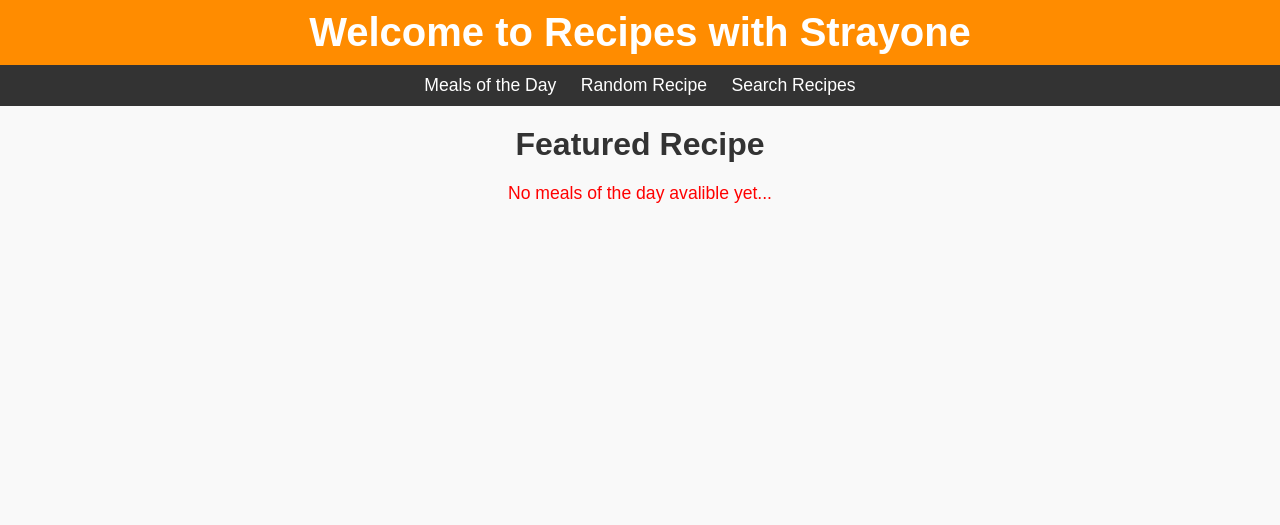
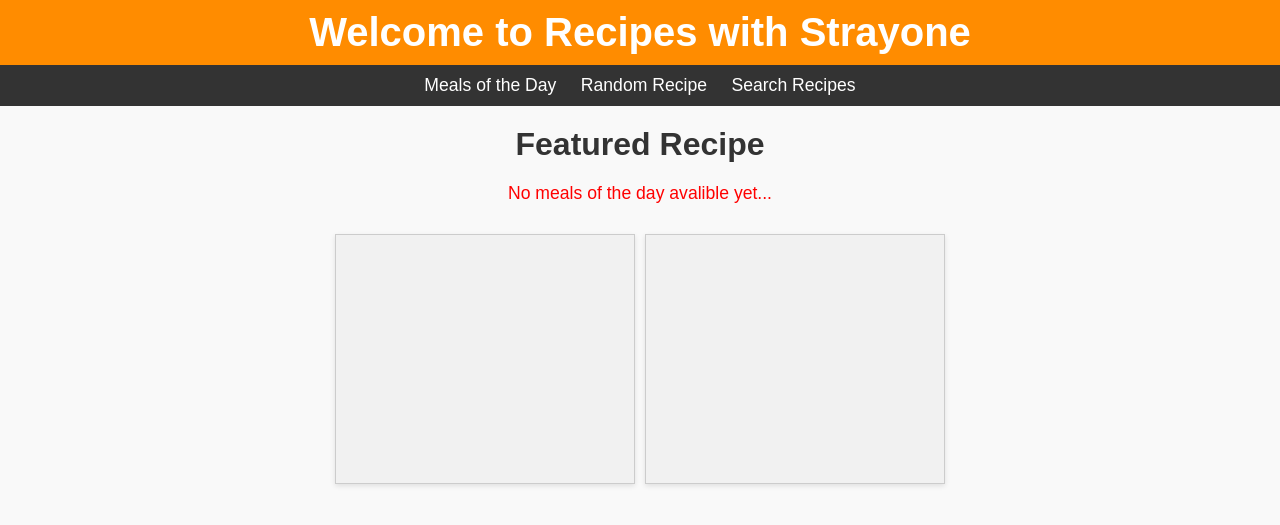
Before and after one commit to strayon3/foodsite, a Flask app: page / in a window 1280 px wide. Shown: the top 525 px of the page. Run offline with Flask 3, Linux system fonts and the light colour scheme.

Commit message:
Add files via upload

```diff
--- a/static/style.css
+++ b/static/style.css
@@ -240,3 +240,49 @@ p {
     text-align: center;
     margin-top: 10px;
 }
+/* Container styling for side-by-side alignment */
+.ad-container {
+    display: flex;               /* Enables flexbox for horizontal layout */
+    justify-content: center; /* Align items to the left */
+    gap: 10px;                   /* Add space between the ads */
+    padding: 10px;               /* Optional padding around the container */
+}
+
+/* Individual ad styling */
+.ad-zone2,
+.ad-zone3 {
+    flex: 0 0 auto;              /* Prevent the ads from resizing */
+    width: 300px;                /* Set a fixed width for the ads */
+    height: 250px;               /* Set a fixed height for the ads */
+    background-color: #f1f1f1;   /* Optional background for visualization */
+    border: 1px solid #ccc;      /* Optional border for debugging layout */
+    box-shadow: 0 2px 5px rgba(0, 0, 0, 0.1); /* Optional shadow for design */
+}
+/*meal otd ad styles*/
+/* Left CPM Ads */
+.left-ad-container {
+    position: absolute;
+    top: 250px;
+    left: 10px;
+    width: auto; /* Adjust width as needed */
+    height: auto;
+    background-color: white; /* Background for visibility */
+    padding: 5px;
+    border-radius: 8px;
+    box-shadow: 0 4px 8px rgba(0, 0, 0, 0.3);
+    z-index: 1000;
+}
+
+/* Right CPM Ads */
+.right-ad-container {
+    position: absolute;
+    top: 255px;
+    right: 10px;
+    width: auto; /* Adjust width as needed */
+    height: auto;
+    background-color: white; /* Background for visibility */
+    padding: 5px;
+    border-radius: 8px;
+    box-shadow: 0 4px 8px rgba(0, 0, 0, 0.3);
+    z-index: 1000;
+}
```
